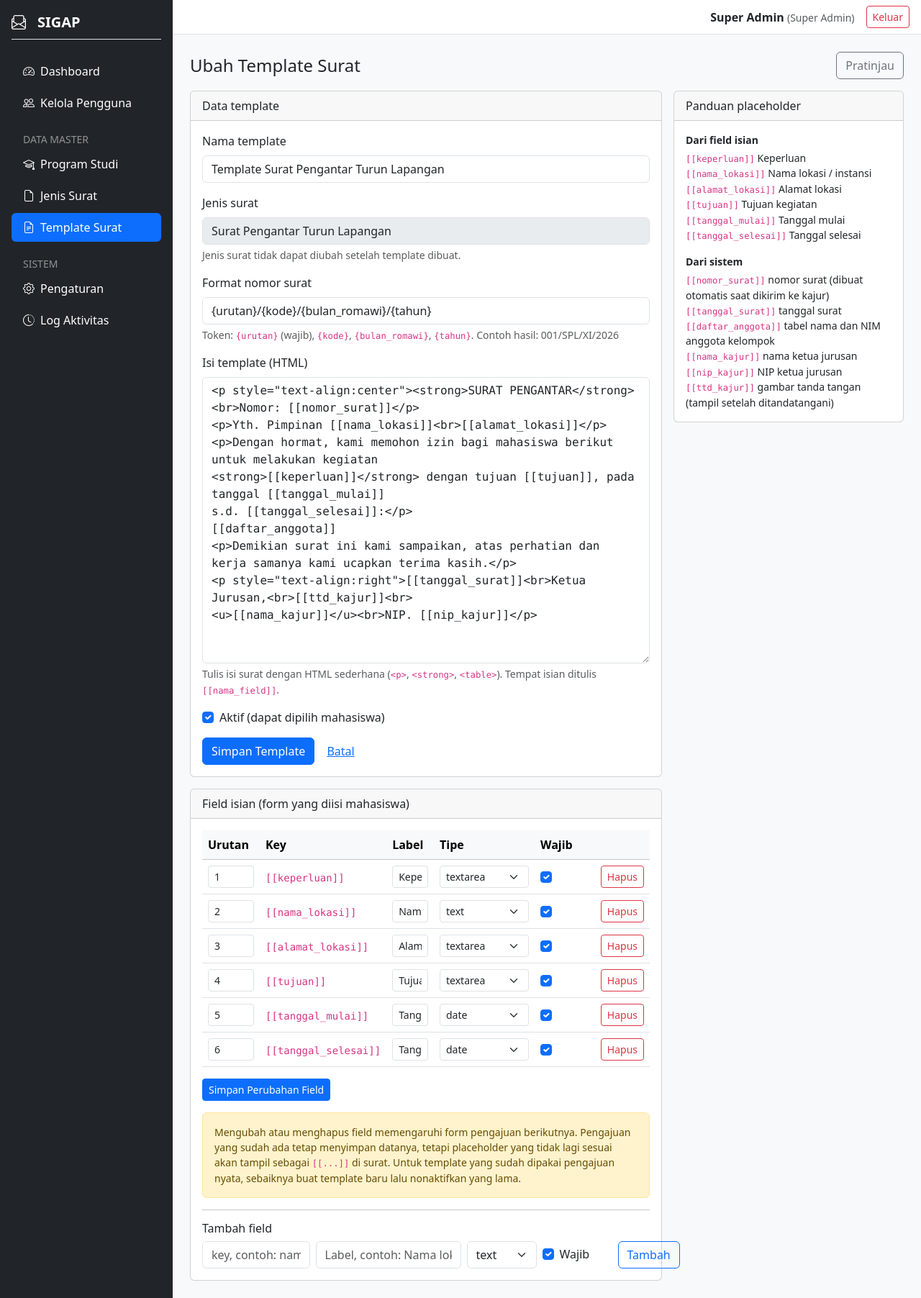
After one commit to zha-fir/sigap, a Laravel app: page /admin/template/1/edit in a window 1280 px wide. The commit adds this page. Shown: the whole page at 72% size. Run offline with Laravel 12, Linux system fonts and the light colour scheme; a user stored in the database is signed in; data comes from the database, SQL or seed files in the repository.

Commit message:
perubahan 23/11/2026 13.46
membuat isi halaman templae surat pada role admin, sementara hanya menggunakan 1 contoh surat (dummy)

```diff
--- a/app/Http/Controllers/Admin/TemplateController.php
+++ b/app/Http/Controllers/Admin/TemplateController.php
@@ -3,12 +3,129 @@
 namespace App\Http\Controllers\Admin;
 
 use App\Http\Controllers\Controller;
+use App\Models\JenisSurat;
+use App\Models\TemplateSurat;
 use Illuminate\Http\Request;
 
 class TemplateController extends Controller
 {
+    // Daftar template
     public function index()
     {
-        return view('admin.template.index');
+        $templates = TemplateSurat::with('jenisSurat')
+            ->withCount(['fields', 'pengajuans'])
+            ->orderBy('nama')
+            ->paginate(10);
+
+        return view('admin.template.index', compact('templates'));
+    }
+
+    // Form tambah
+    public function create()
+    {
+        return view('admin.template.create', [
+            'jenisSurats' => JenisSurat::orderBy('nama')->get(),
+        ]);
+    }
+
+    // Simpan template baru
+    public function store(Request $request)
+    {
+        $data = $request->validate([
+            'jenis_surat_id' => ['required', 'exists:jenis_surats,id'],
+            'nama'           => ['required', 'string', 'max:255'],
+            'isi_template'   => ['required', 'string'],
+            'format_nomor'   => ['required', 'string', 'max:255', $this->aturanFormatNomor()],
+        ]);
+
+        $data['is_active'] = $request->boolean('is_active');
+
+        $template = TemplateSurat::create($data);
+
+        return redirect()->route('admin.template.edit', $template)
+            ->with('success', 'Template dibuat. Sekarang tambahkan field isian.');
+    }
+
+    // Form ubah + kelola field
+    public function edit(TemplateSurat $template)
+    {
+        $template->load('fields');
+
+        return view('admin.template.edit', [
+            'template'          => $template,
+            'placeholderSistem' => TemplateFieldController::PLACEHOLDER_SISTEM,
+            'tipeField'         => TemplateFieldController::TIPE,
+        ]);
+    }
+
+    // Simpan perubahan template (jenis surat tidak dapat diubah)
+    public function update(Request $request, TemplateSurat $template)
+    {
+        $data = $request->validate([
+            'nama'         => ['required', 'string', 'max:255'],
+            'isi_template' => ['required', 'string'],
+            'format_nomor' => ['required', 'string', 'max:255', $this->aturanFormatNomor()],
+        ]);
+
+        $data['is_active'] = $request->boolean('is_active');
+
+        $template->update($data);
+
+        return redirect()->route('admin.template.edit', $template)
+            ->with('success', 'Template berhasil diperbarui.');
+    }
+
+    // Pratinjau dengan data contoh
+    public function pratinjau(TemplateSurat $template)
+    {
+        $template->load('fields', 'jenisSurat');
+
+        $ganti = [];
+        foreach ($template->fields as $field) {
+            $contoh = match ($field->tipe) {
+                'date'   => now()->addDays(7)->translatedFormat('d F Y'),
+                'number' => '10',
+                default  => '(contoh ' . $field->label . ')',
+            };
+            $ganti['[[' . $field->key . ']]'] = e($contoh);
+        }
+
+        $nomor = strtr($template->format_nomor, [
+            '{urutan}'       => '001',
+            '{kode}'         => $template->jenisSurat->kode,
+            '{bulan_romawi}' => 'XI',
+            '{tahun}'        => (string) now()->year,
+        ]);
+
+        $anggota = '<table class="table table-bordered table-sm"><tr><th>No</th><th>Nama</th><th>NIM</th></tr>'
+            . '<tr><td>1</td><td>Mahasiswa Contoh Satu</td><td>000000001</td></tr>'
+            . '<tr><td>2</td><td>Mahasiswa Contoh Dua</td><td>000000002</td></tr></table>';
+
+        $ganti += [
+            '[[nomor_surat]]'    => e($nomor),
+            '[[tanggal_surat]]'  => now()->translatedFormat('d F Y'),
+            '[[daftar_anggota]]' => $anggota,
+            '[[nama_kajur]]'     => '(Nama Ketua Jurusan)',
+            '[[nip_kajur]]'      => '(NIP)',
+            '[[ttd_kajur]]'      => '<br><br><em>[tanda tangan]</em><br>',
+        ];
+
+        $isi = strtr($template->isi_template, $ganti);
+
+        // placeholder yang tidak dikenali (biasanya salah ketik)
+        preg_match_all('/\[\[(.*?)\]\]/', $isi, $cocok);
+        $tidakDikenal = array_unique($cocok[1]);
+
+        return view('admin.template.pratinjau', compact('template', 'isi', 'tidakDikenal'));
+    }
+
+    // Format nomor wajib memuat {urutan} agar nomor surat tidak kembar
+    private function aturanFormatNomor(): \Closure
+    {
+        return function ($atribut, $nilai, $gagal) {
+            if (! str_contains($nilai, '{urutan}')) {
+                $gagal('Format nomor harus memuat {urutan}.');
+            }
+        };
     }
 }
--- /dev/null
+++ b/app/Http/Controllers/Admin/TemplateFieldController.php
@@ -0,0 +1,85 @@
+<?php
+
+namespace App\Http\Controllers\Admin;
+
+use App\Http\Controllers\Controller;
+use App\Models\TemplateField;
+use App\Models\TemplateSurat;
+use Illuminate\Http\Request;
+use Illuminate\Validation\Rule;
+
+class TemplateFieldController extends Controller
+{
+    // Placeholder yang diisi oleh sistem (SuratRenderer), bukan oleh mahasiswa
+    public const PLACEHOLDER_SISTEM = [
+        'nomor_surat'    => 'nomor surat (dibuat otomatis saat dikirim ke kajur)',
+        'tanggal_surat'  => 'tanggal surat',
+        'daftar_anggota' => 'tabel nama dan NIM anggota kelompok',
+        'nama_kajur'     => 'nama ketua jurusan',
+        'nip_kajur'      => 'NIP ketua jurusan',
+        'ttd_kajur'      => 'gambar tanda tangan (tampil setelah ditandatangani)',
+    ];
+
+    public const TIPE = ['text', 'textarea', 'date', 'number'];
+
+    // Tambah satu field
+    public function store(Request $request, TemplateSurat $template)
+    {
+        $request->merge(['key' => strtolower(trim((string) $request->input('key')))]);
+
+        $data = $request->validate([
+            'key' => [
+                'required', 'max:50', 'regex:/^[a-z][a-z0-9_]*$/',
+                Rule::notIn(array_keys(self::PLACEHOLDER_SISTEM)),
+                Rule::unique('template_fields', 'key')->where('template_surat_id', $template->id),
+            ],
+            'label' => ['required', 'string', 'max:255'],
+            'tipe'  => ['required', Rule::in(self::TIPE)],
+        ]);
+
+        $data['is_required'] = $request->boolean('is_required');
+        $data['urutan'] = (TemplateField::where('template_surat_id', $template->id)->max('urutan') ?? 0) + 1;
+
+        $template->fields()->create($data);
+
+        return back()->with('success', 'Field berhasil ditambahkan.');
+    }
+
+    // Simpan perubahan semua field sekaligus (label, tipe, wajib, urutan)
+    public function update(Request $request, TemplateSurat $template)
+    {
+        $request->validate([
+            'fields'          => ['required', 'array'],
+            'fields.*.label'  => ['required', 'string', 'max:255'],
+            'fields.*.tipe'   => ['required', Rule::in(self::TIPE)],
+            'fields.*.urutan' => ['required', 'integer', 'min:1', 'max:999'],
+        ]);
+
+        foreach ($template->fields as $field) {
+            $input = $request->input("fields.{$field->id}");
+
+            if (! $input) {
+                continue;
+            }
+
+            $field->update([
+                'label'       => $input['label'],
+                'tipe'        => $input['tipe'],
+                'urutan'      => $input['urutan'],
+                'is_required' => isset($input['is_required']),
+            ]);
+        }
+
+        return back()->with('success', 'Perubahan field berhasil disimpan.');
+    }
+
+    // Hapus satu field
+    public function destroy(TemplateSurat $template, TemplateField $field)
+    {
+        abort_if($field->template_surat_id !== $template->id, 404);
+
+        $field->delete();
+
+        return back()->with('success', 'Field berhasil dihapus.');
+    }
+}
--- /dev/null
+++ b/resources/views/admin/template/_form.blade.php
@@ -0,0 +1,62 @@
+@csrf
+
+@php $edit = isset($template); @endphp
+
+<div class="mb-3">
+    <label for="nama" class="form-label">Nama template</label>
+    <input type="text" id="nama" name="nama" value="{{ old('nama', $template->nama ?? '') }}"
+           class="form-control @error('nama') is-invalid @enderror" required>
+    @error('nama') <div class="invalid-feedback">{{ $message }}</div> @enderror
+</div>
+
+<div class="mb-3">
+    <label for="jenis_surat_id" class="form-label">Jenis surat</label>
+    @if ($edit)
+        <input type="text" class="form-control" value="{{ $template->jenisSurat->nama }}" disabled>
+        <div class="form-text">Jenis surat tidak dapat diubah setelah template dibuat.</div>
+    @else
+        <select id="jenis_surat_id" name="jenis_surat_id"
+                class="form-select @error('jenis_surat_id') is-invalid @enderror" required>
+            <option value="">Pilih...</option>
+            @foreach ($jenisSurats as $jenis)
+                <option value="{{ $jenis->id }}" @selected(old('jenis_surat_id') == $jenis->id)>
+                    {{ $jenis->nama }} ({{ $jenis->kode }})
+                </option>
+            @endforeach
+        </select>
+        @error('jenis_surat_id') <div class="invalid-feedback">{{ $message }}</div> @enderror
+    @endif
+</div>
+
+<div class="mb-3">
+    <label for="format_nomor" class="form-label">Format nomor surat</label>
+    <input type="text" id="format_nomor" name="format_nomor"
+           value="{{ old('format_nomor', $template->format_nomor ?? '{urutan}/{kode}/{bulan_romawi}/{tahun}') }}"
+           class="form-control @error('format_nomor') is-invalid @enderror" required>
+    @error('format_nomor') <div class="invalid-feedback">{{ $message }}</div> @enderror
+    <div class="form-text">
+        Token: <code>{urutan}</code> (wajib), <code>{kode}</code>, <code>{bulan_romawi}</code>, <code>{tahun}</code>.
+        Contoh hasil: 001/SPL/XI/2026
+    </div>
+</div>
+
+<div class="mb-3">
+    <label for="isi_template" class="form-label">Isi template (HTML)</label>
+    <textarea id="isi_template" name="isi_template" rows="16"
+              class="form-control font-monospace @error('isi_template') is-invalid @enderror"
+              required>{{ old('isi_template', $template->isi_template ?? '') }}</textarea>
+    @error('isi_template') <div class="invalid-feedback">{{ $message }}</div> @enderror
+    <div class="form-text">
+        Tulis isi surat dengan HTML sederhana (<code>&lt;p&gt;</code>, <code>&lt;strong&gt;</code>, <code>&lt;table&gt;</code>).
+        Tempat isian ditulis <code>[[nama_field]]</code>.
+    </div>
+</div>
+
+<div class="form-check mb-3">
+    <input type="checkbox" id="is_active" name="is_active" value="1" class="form-check-input"
+           @checked(old('is_active', $template->is_active ?? true))>
+    <label for="is_active" class="form-check-label">Aktif (dapat dipilih mahasiswa)</label>
+</div>
+
+<button class="btn btn-primary">Simpan Template</button>
+<a href="{{ route('admin.template.index') }}" class="btn btn-link">Batal</a>
--- /dev/null
+++ b/resources/views/admin/template/edit.blade.php
@@ -0,0 +1,166 @@
+@extends('layouts.app')
+
+@section('title', 'Ubah Template')
+
+@section('content')
+    <div class="d-flex justify-content-between align-items-center mb-3">
+        <h1 class="h4 mb-0">Ubah Template Surat</h1>
+        <a href="{{ route('admin.template.pratinjau', $template) }}" class="btn btn-outline-secondary">Pratinjau</a>
+    </div>
+
+    <div class="row g-3">
+        <div class="col-lg-8">
+
+            {{-- 1. Data template --}}
+            <div class="card mb-3">
+                <div class="card-header">Data template</div>
+                <div class="card-body">
+                    <form method="POST" action="{{ route('admin.template.update', $template) }}">
+                        @method('PUT')
+                        @include('admin.template._form')
+                    </form>
+                </div>
+            </div>
+
+            {{-- 2. Field isian --}}
+            <div class="card">
+                <div class="card-header">Field isian (form yang diisi mahasiswa)</div>
+                <div class="card-body">
+
+                    @if ($template->fields->isEmpty())
+                        <p class="text-muted">Belum ada field. Tambahkan di bawah.</p>
+                    @else
+                        <form method="POST" action="{{ route('admin.template.fields.update', $template) }}">
+                            @csrf
+                            @method('PUT')
+
+                            <div class="table-responsive">
+                                <table class="table align-middle">
+                                    <thead class="table-light">
+                                        <tr>
+                                            <th style="width: 80px;">Urutan</th>
+                                            <th>Key</th>
+                                            <th>Label</th>
+                                            <th style="width: 140px;">Tipe</th>
+                                            <th style="width: 80px;">Wajib</th>
+                                            <th style="width: 80px;"></th>
+                                        </tr>
+                                    </thead>
+                                    <tbody>
+                                        @foreach ($template->fields as $field)
+                                            <tr>
+                                                <td>
+                                                    <input type="number" name="fields[{{ $field->id }}][urutan]"
+                                                           value="{{ old("fields.{$field->id}.urutan", $field->urutan) }}"
+                                                           class="form-control form-control-sm" min="1" max="999">
+                                                </td>
+                                                <td><code>[[{{ $field->key }}]]</code></td>
+                                                <td>
+                                                    <input type="text" name="fields[{{ $field->id }}][label]"
+                                                           value="{{ old("fields.{$field->id}.label", $field->label) }}"
+                                                           class="form-control form-control-sm">
+                                                    @error("fields.{$field->id}.label")
+                                                        <div class="text-danger small">{{ $message }}</div>
+                                                    @enderror
+                                                </td>
+                                                <td>
+                                                    <select name="fields[{{ $field->id }}][tipe]" class="form-select form-select-sm">
+                                                        @foreach ($tipeField as $tipe)
+                                                            <option value="{{ $tipe }}" @selected($field->tipe === $tipe)>{{ $tipe }}</option>
+                                                        @endforeach
+                                                    </select>
+                                                </td>
+                                                <td>
+                                                    <input type="checkbox" name="fields[{{ $field->id }}][is_required]"
+                                                           value="1" class="form-check-input" @checked($field->is_required)>
+                                                </td>
+                                                <td class="text-end">
+                                                    <button type="submit" form="hapus-field-{{ $field->id }}"
+                                                            class="btn btn-sm btn-outline-danger"
+                                                            onclick="return confirm('Hapus field ini?')">Hapus</button>
+                                                </td>
+                                            </tr>
+                                        @endforeach
+                                    </tbody>
+                                </table>
+                            </div>
+
+                            <button class="btn btn-primary btn-sm">Simpan Perubahan Field</button>
+                        </form>
+
+                        {{-- Form hapus diletakkan di luar form di atas (HTML tidak boleh form di dalam form) --}}
+                        @foreach ($template->fields as $field)
+                            <form id="hapus-field-{{ $field->id }}" method="POST"
+                                  action="{{ route('admin.template.fields.destroy', [$template, $field]) }}">
+                                @csrf
+                                @method('DELETE')
+                            </form>
+                        @endforeach
+                    @endif
+
+                    <div class="alert alert-warning small mt-3 mb-0">
+                        Mengubah atau menghapus field memengaruhi form pengajuan berikutnya. Pengajuan yang sudah
+                        ada tetap menyimpan datanya, tetapi placeholder yang tidak lagi sesuai akan tampil sebagai
+                        <code>[[...]]</code> di surat. Untuk template yang sudah dipakai pengajuan nyata,
+                        sebaiknya buat template baru lalu nonaktifkan yang lama.
+                    </div>
+
+                    <hr>
+
+                    {{-- Tambah field --}}
+                    <h2 class="h6">Tambah field</h2>
+                    <form method="POST" action="{{ route('admin.template.fields.store', $template) }}" class="row g-2">
+                        @csrf
+                        <div class="col-md-3">
+                            <input type="text" name="key" value="{{ old('key') }}" placeholder="key, contoh: nama_lokasi"
+                                   class="form-control @error('key') is-invalid @enderror">
+                            @error('key') <div class="invalid-feedback">{{ $message }}</div> @enderror
+                        </div>
+                        <div class="col-md-4">
+                            <input type="text" name="label" value="{{ old('label') }}" placeholder="Label, contoh: Nama lokasi"
+                                   class="form-control @error('label') is-invalid @enderror">
+                            @error('label') <div class="invalid-feedback">{{ $message }}</div> @enderror
+                        </div>
+                        <div class="col-md-2">
+                            <select name="tipe" class="form-select @error('tipe') is-invalid @enderror">
+                                @foreach ($tipeField as $tipe)
+                                    <option value="{{ $tipe }}" @selected(old('tipe') === $tipe)>{{ $tipe }}</option>
+                                @endforeach
+                            </select>
+                        </div>
+                        <div class="col-md-2 d-flex align-items-center">
+                            <div class="form-check">
+                                <input type="checkbox" id="field_wajib" name="is_required" value="1"
+                                       class="form-check-input" @checked(old('is_required', true))>
+                                <label for="field_wajib" class="form-check-label">Wajib</label>
+                            </div>
+                        </div>
+                        <div class="col-md-1">
+                            <button class="btn btn-outline-primary">Tambah</button>
+                        </div>
+                    </form>
+                </div>
+            </div>
+        </div>
+
+        {{-- 3. Panduan placeholder --}}
+        <div class="col-lg-4">
+            <div class="card">
+                <div class="card-header">Panduan placeholder</div>
+                <div class="card-body small">
+                    <p class="fw-semibold mb-1">Dari field isian</p>
+                    @forelse ($template->fields as $field)
+                        <div><code>[[{{ $field->key }}]]</code> {{ $field->label }}</div>
+                    @empty
+                        <div class="text-muted">Belum ada field.</div>
+                    @endforelse
+
+                    <p class="fw-semibold mt-3 mb-1">Dari sistem</p>
+                    @foreach ($placeholderSistem as $key => $keterangan)
+                        <div><code>[[{{ $key }}]]</code> {{ $keterangan }}</div>
+                    @endforeach
+                </div>
+            </div>
+        </div>
+    </div>
+@endsection
--- a/routes/web.php
+++ b/routes/web.php
@@ -114,7 +114,17 @@ Route::middleware(['auth', 'role:super_admin'])->prefix('admin')->name('admin.')
     Route::delete('/program-studi/{programStudi}', [Admin\ProgramStudiController::class, 'destroy'])->name('program-studi.destroy');
 
     Route::get('/jenis-surat', [Admin\JenisSuratController::class, 'index'])->name('jenis-surat.index');
+
     Route::get('/template', [Admin\TemplateController::class, 'index'])->name('template.index');
+    Route::get('/template/create', [Admin\TemplateController::class, 'create'])->name('template.create');
+    Route::post('/template', [Admin\TemplateController::class, 'store'])->name('template.store');
+    Route::get('/template/{template}/edit', [Admin\TemplateController::class, 'edit'])->name('template.edit');
+    Route::put('/template/{template}', [Admin\TemplateController::class, 'update'])->name('template.update');
+    Route::get('/template/{template}/pratinjau', [Admin\TemplateController::class, 'pratinjau'])->name('template.pratinjau');
+    Route::post('/template/{template}/fields', [Admin\TemplateFieldController::class, 'store'])->name('template.fields.store');
+    Route::put('/template/{template}/fields', [Admin\TemplateFieldController::class, 'update'])->name('template.fields.update');
+    Route::delete('/template/{template}/fields/{field}', [Admin\TemplateFieldController::class, 'destroy'])->name('template.fields.destroy');
+
     Route::get('/pengaturan', [Admin\PengaturanController::class, 'edit'])->name('pengaturan.edit');
     Route::get('/log', [Admin\LogController::class, 'index'])->name('log.index');
 });
```
Also changed, not shown: resources/views/admin/template/create.blade.php (added, +16 -0 lines), resources/views/admin/template/index.blade.php (+51 -3 lines), resources/views/admin/template/pratinjau.blade.php (added, +34 -0 lines).
